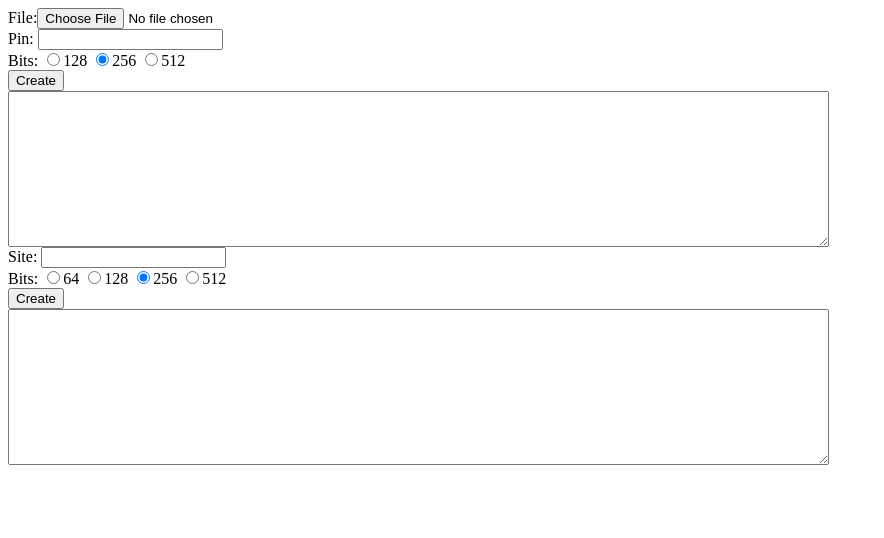
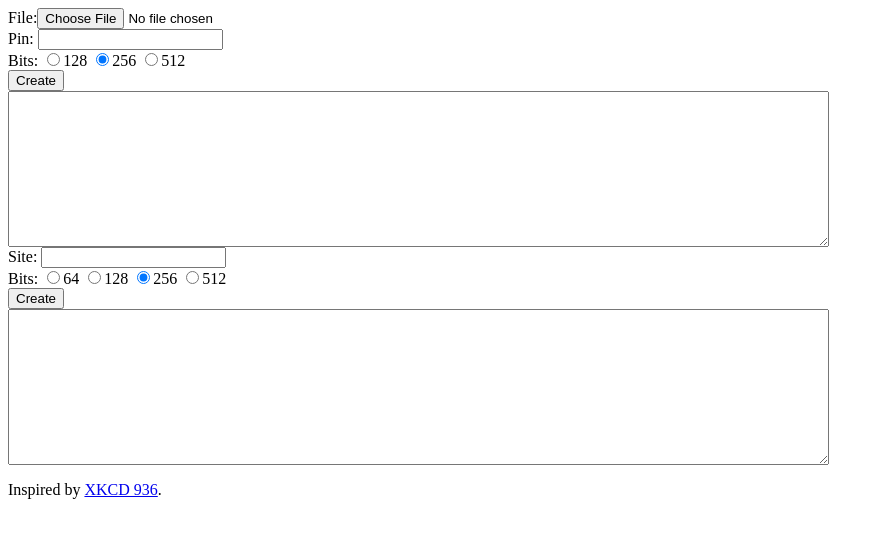
Before and after one commit to osyed/cpw, a plain HTML site: page app/index.htm in a window 1280 px wide. Shown: the whole page, without its empty margins (0-884 px from the left). Drawn offline with Linux system fonts and the light colour scheme.

Commit message:
XKCD link

```diff
--- a/app/index.htm
+++ b/app/index.htm
@@ -27,6 +27,8 @@
     <textarea rows=10 cols=100 id=show2></textarea>
 
     <script src="bundle.js"></script>
+    <p>
+    Inspired by <a href='https://www.xkcd.com/936/' target=_blank>XKCD 936</a>.
   </body>
 
 
```
